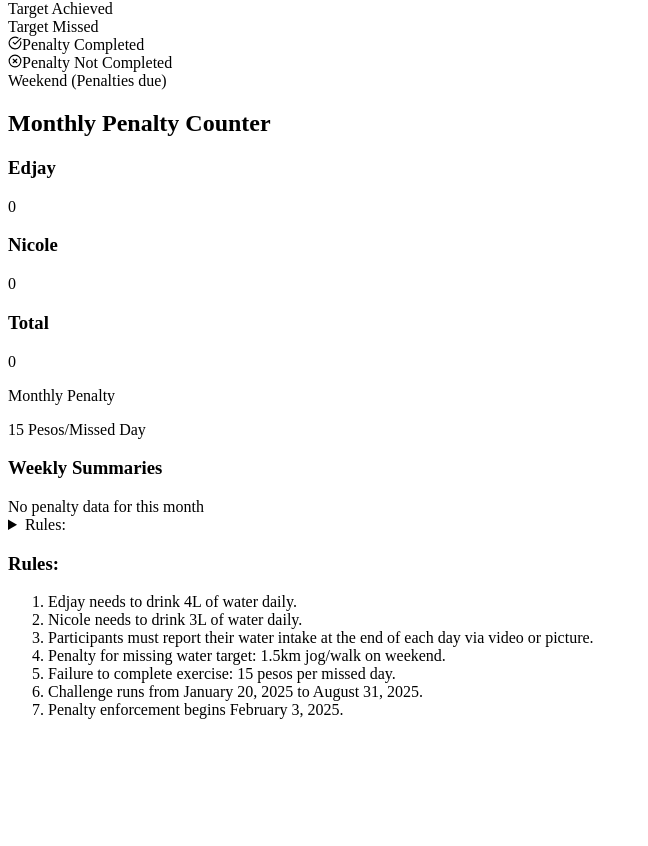
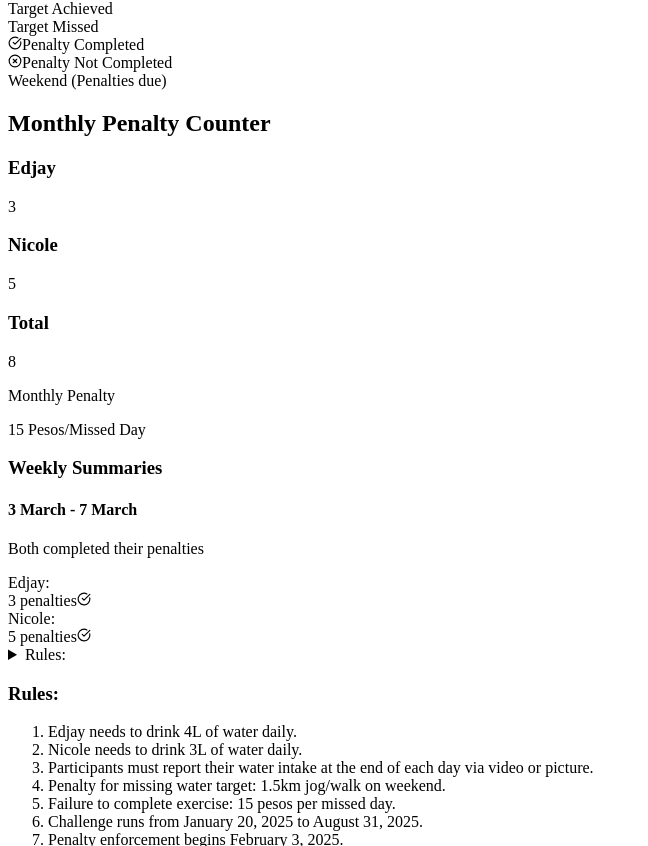
Before and after one commit to edge405/Hydration-Challenge-Calendar-Tracker, a React (Vite) app: page / in a window 1280 px wide. Shown: the part 1903-2749 px from the top of the page, without its empty margins (0-648 px from the left). Before the commit the page ends 2638 px from the top, so only its background shows below. Built offline with nearby package versions, Linux system fonts and the light colour scheme; the HTML template or start-up script is replaced by a standard one.

Commit message:
Mar 03 - 07

```diff
--- a/src/App.jsx
+++ b/src/App.jsx
@@ -42,10 +42,21 @@ const App = () => {
       },
       description: "Both completed their penalties"
     },
-    'week-2025-02-24': {
+    'week-2025-02-24': { // Feb 24-28
       penalties: {
         edjay: ['2025-02-24', '2025-02-25', '2025-02-26', '2025-02-27', '2025-02-28'],
         nicole: ['2025-02-25', '2025-02-26', '2025-02-27', '2025-02-28']
+      },
+      compliance: {
+        edjay: true,
+        nicole: true
+      },
+      description: "Both completed their penalties"
+    },
+    'week-2025-03-03': { // Mar 3-7
+      penalties: {
+        edjay: ['2025-03-03', '2025-03-06', '2025-03-07'],
+        nicole: ['2025-03-03', '2025-03-04', '2025-03-05', '2025-03-06', '2025-03-07']
       },
       compliance: {
         edjay: true,
```
